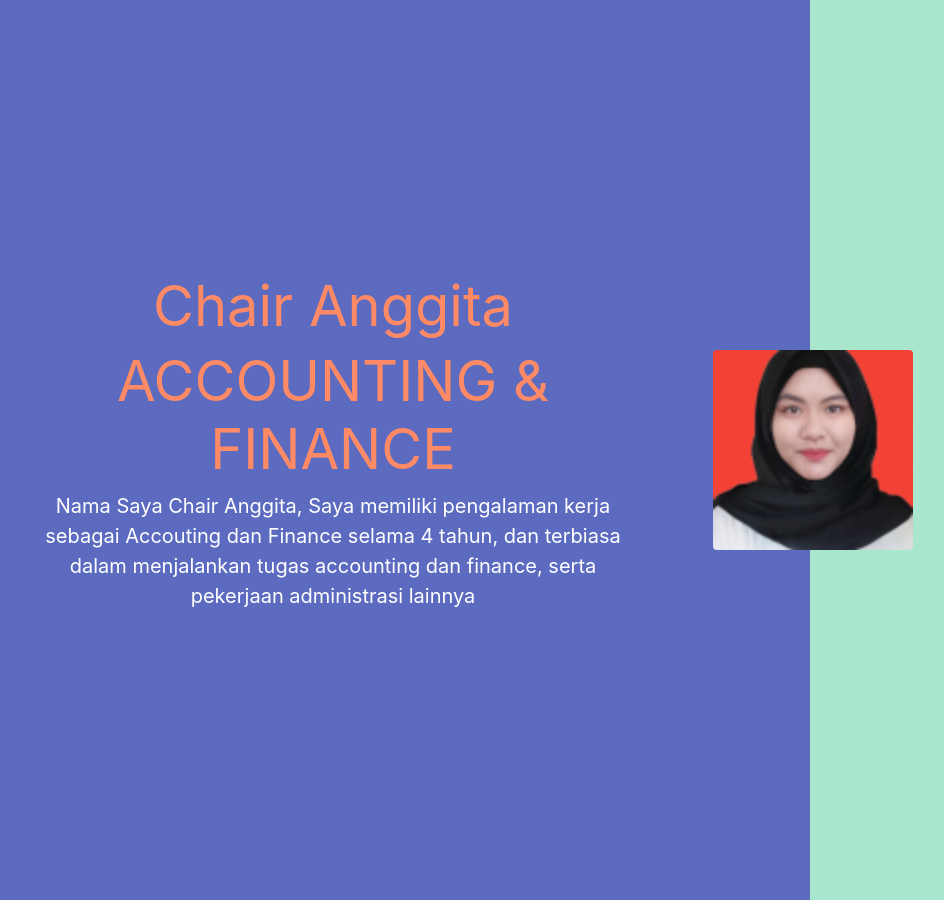
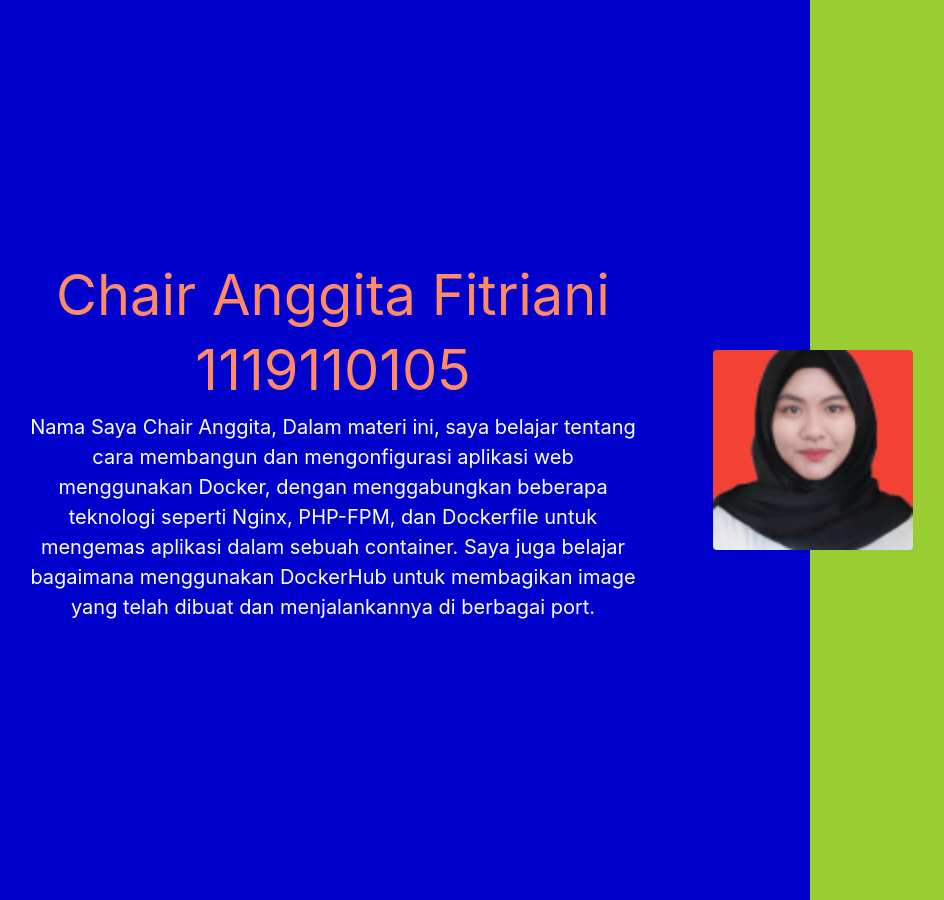
Before and after one commit to ChairAnggita-ch/UAS-PCC-ChairAnggita-2025, a PHP site: page / in a window 1280 px wide. Shown: the whole page, without its empty margins (22-966 px from the left). Run offline with PHP 8.4, Linux system fonts and the light colour scheme.

Commit message:
lanjutan

```diff
--- a/index.php
+++ b/index.php
@@ -4,7 +4,7 @@ echo "<html lang='en'>";
 echo "<head>";
 echo "    <meta charset='UTF-8'>";
 echo "    <meta name='viewport' content='width=device-width, initial-scale=1.0'>";
-echo "    <title>Portofolio Ilham Fadilah</title>";
+echo "    <title>Chair Anggita Fitriani</title>";
 echo "    <link rel='stylesheet' href='https://stackpath.bootstrapcdn.com/bootstrap/4.5.2/css/bootstrap.min.css'>";
 echo "    <link rel='stylesheet' href='style.css'>";
 echo "</head>";
@@ -12,9 +12,9 @@ echo "<body class='bg-light' style='overflow: hidden;'>";
 echo "    <div class='container-fluid'>";
 echo "        <div class='row align-items-center' style='height: 100vh; width: 100vw;'>";
 echo "            <div class='col-md-6 text-center'>";
-echo "                <h1 class='display-4'><b>Chair Anggita</b></h1>";
-echo "                <h1 class='display-4'><b>ACCOUNTING & FINANCE</b></h1>";
-echo "                <p>Nama Saya Chair Anggita, Saya memiliki pengalaman kerja sebagai Accouting dan Finance selama 4 tahun, dan terbiasa dalam menjalankan tugas accounting dan finance, serta pekerjaan administrasi lainnya</p>";
+echo "                <h1 class='display-4'><b>Chair Anggita Fitriani</b></h1>";
+echo "                <h1 class='display-4'><b>1119110105</b></h1>";
+echo "                <p>Nama Saya Chair Anggita, Dalam materi ini, saya belajar tentang cara membangun dan mengonfigurasi aplikasi web menggunakan Docker, dengan menggabungkan beberapa teknologi seperti Nginx, PHP-FPM, dan Dockerfile untuk mengemas aplikasi dalam sebuah container. Saya juga belajar bagaimana menggunakan DockerHub untuk membagikan image yang telah dibuat dan menjalankannya di berbagai port.</p>";
 echo "            </div>";
 echo "            <div class='col-md-3 text-center'>";
 echo "                <img src='images/chair.png' alt='Profile' class='img-fluid rounded' style='width: 200px;'>";
--- a/style.css
+++ b/style.css
@@ -1,5 +1,5 @@
 body {
-    background: linear-gradient(to right, #5C6BC0 65%, #A8E6CE 35%); /* Latar belakang gradien dua warna */
+    background: linear-gradient(to right, #0000CD 65%, #9ACD32 35%); /* Latar belakang gradien dua warna */
 }
 
 .container-fluid {
@@ -19,6 +19,6 @@ p {
 }
 
 footer {
-    background-color: #5C6BC0; /* Warna footer */
+    background-color: #0000CD; /* Warna footer */
     color: white; /* Warna teks footer */
 }
```
